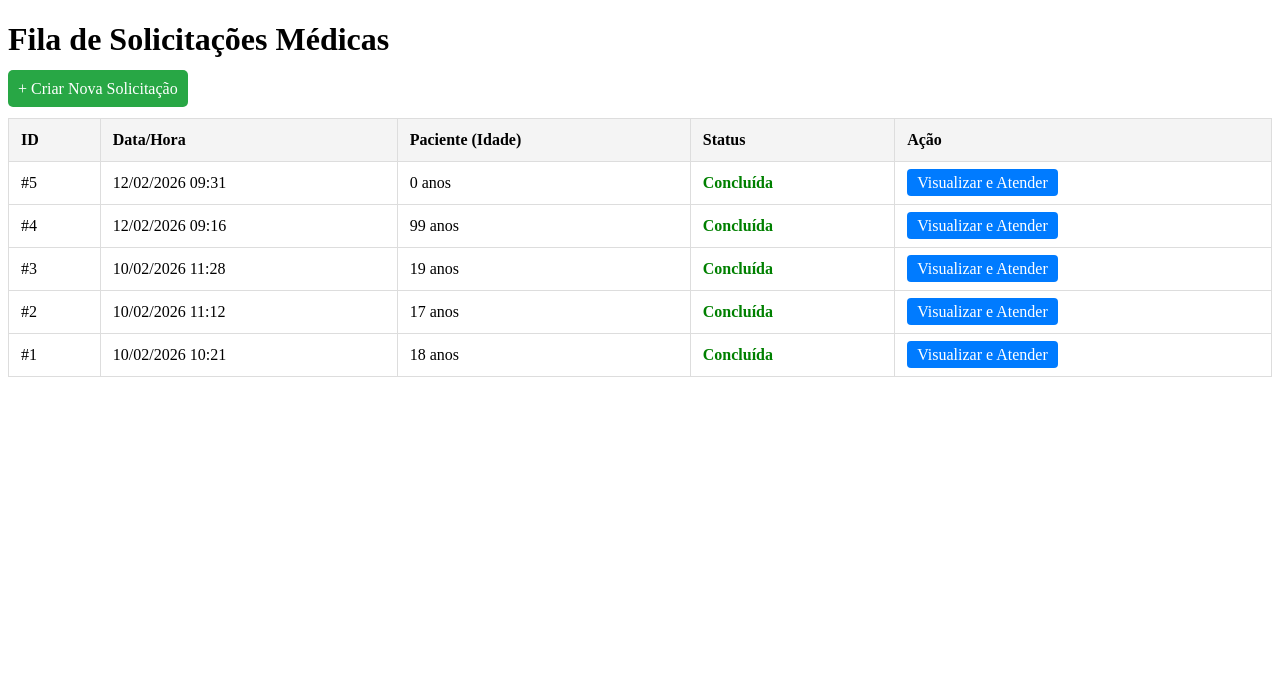
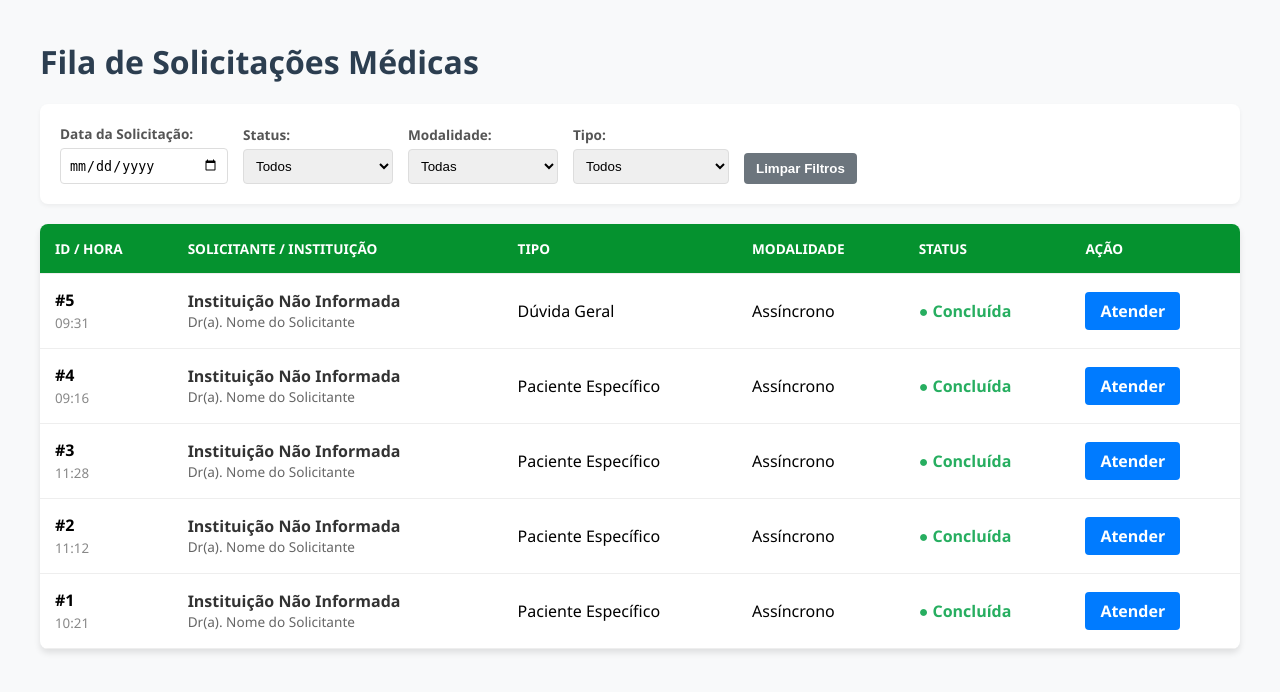
Before and after one commit to lucasnalbuquerque/projeto-pit, a Django app: page /fila/ in a window 1280 px wide. Shown: the top 692 px of the page. Run offline with Django 5.2, Linux system fonts and the light colour scheme; data comes from the database, SQL or seed files in the repository; both versions use the stored data as it was after the commit.

Commit message:
sprint 3: link magico + seguranca
- Model para armazenar Tokens.
- Geração automática do link na criação do caso.
- Rota segura via UUID.
- Tela de acompanhamento.
- Log para testes do link no terminal via Mock
- Melhoria na HUD fila de solicitacoes

```diff
--- a/comandos importantes.txt
+++ b/comandos importantes.txt
@@ -6,7 +6,7 @@ python manage.py runserver
 
 http://127.0.0.1:8000/admin/
 http://127.0.0.1:8000/nova/
-
+http://127.0.0.1:8000/fila/
 
 med_teste / pro_teste
 gTk-Ur9-_N5qW2G
--- a/teleconsultoria/models.py
+++ b/teleconsultoria/models.py
@@ -1,3 +1,5 @@
+import uuid
+from django.utils import timezone
 from django.db import models
 from django.contrib.auth.models import User
 
@@ -122,3 +124,19 @@ class AnexoResposta(models.Model):
 
     def __str__(self):
         return f"Anexo da Resposta #{self.resposta.id}"
+
+# --- MODELO DE LINK MÁGICO ---
+
+class LinkAcesso(models.Model):
+    solicitacao = models.OneToOneField(Solicitacao, on_delete=models.CASCADE, related_name='link_magico')
+    token = models.UUIDField(default=uuid.uuid4, editable=False, unique=True)
+    data_criacao = models.DateTimeField(auto_now_add=True)
+    expirado = models.BooleanField(default=False)
+
+    def is_valido(self):
+        # validade padrão de 7 dias
+        prazo = self.data_criacao + timezone.timedelta(days=7)
+        return timezone.now() < prazo and not self.expirado
+
+    def __str__(self):
+        return f"Token para Solicitacao #{self.solicitacao.id}"
--- a/teleconsultoria/templates/fila_medica.html
+++ b/teleconsultoria/templates/fila_medica.html
@@ -4,55 +4,164 @@
     <meta charset="UTF-8">
     <title>Fila de Atendimento - Telemedicina</title>
     <style>
-        table { width: 100%; border-collapse: collapse; margin-top: 20px; }
-        th, td { border: 1px solid #ddd; padding: 12px; text-align: left; }
-        th { background-color: #f4f4f4; }
-        .status-pendente { color: orange; font-weight: bold; }
-        .status-analise { color: blue; font-weight: bold; }
-        .status-concluido { color: green; font-weight: bold; }
-        .btn { padding: 5px 10px; text-decoration: none; border-radius: 4px; background-color: #007bff; color: white; }
+        body { font-family: 'Segoe UI', sans-serif; margin: 40px; background-color: #f8f9fa; }
+        h1 { color: #2c3e50; }
+
+        .filter-bar { background: white; padding: 20px; border-radius: 8px; box-shadow: 0 2px 4px rgba(0,0,0,0.05); margin-bottom: 20px; display: flex; gap: 15px; align-items: flex-end; flex-wrap: wrap; }
+        .filter-group { display: flex; flex-direction: column; gap: 5px; }
+        .filter-group label { font-size: 0.85em; font-weight: bold; color: #555; }
+        select, input { padding: 8px; border-radius: 4px; border: 1px solid #ddd; min-width: 150px; }
+
+        table { width: 100%; border-collapse: collapse; background: white; border-radius: 8px; overflow: hidden; box-shadow: 0 4px 6px rgba(0,0,0,0.1); }
+        th, td { padding: 15px; text-align: left; border-bottom: 1px solid #eee; }
+        th { background-color: #05922f; color: white; font-weight: 600; text-transform: uppercase; font-size: 0.85em; }
+
+        .inst-nome { display: block; font-weight: bold; color: #333; }
+        .sol-nome { display: block; font-size: 0.85em; color: #666; }
+
+        .status-PENDENTE { color: #f39c12; font-weight: bold; }
+        .status-ANALISE { color: #3498db; font-weight: bold; }
+        .status-CONCLUIDA { color: #27ae60; font-weight: bold; }
+
+        .btn { padding: 8px 15px; text-decoration: none; border-radius: 4px; background-color: #007bff; color: white; transition: 0.3s; font-weight: bold; }
+        .btn:hover { background-color: #0056b3; }
+
+        .btn-limpar { padding: 8px 12px; background: #6c757d; color: white; border: none; border-radius: 4px; cursor: pointer; font-weight: bold; }
+        .btn-limpar:hover { background: #5a6268; }
     </style>
 </head>
 <body>
 
     <h1>Fila de Solicitações Médicas</h1>
 
-    <a href="{% url 'nova_solicitacao' %}" style="background-color: #28a745; color: white; padding: 10px; text-decoration: none; border-radius: 5px;">
-        + Criar Nova Solicitação
-    </a>
+    <div class="filter-bar">
+        <div class="filter-group">
+            <label>Data da Solicitação:</label>
+            <input type="date" id="filterData" onchange="filtrarTabela()">
+        </div>
+        <div class="filter-group">
+            <label>Status:</label>
+            <select id="filterStatus" onchange="filtrarTabela()">
+                <option value="">Todos</option>
+                <option value="PENDENTE">Pendente</option>
+                <option value="ANALISE">Em Análise</option>
+                <option value="CONCLUIDA">Concluída</option>
+            </select>
+        </div>
+        <div class="filter-group">
+            <label>Modalidade:</label>
+            <select id="filterModalidade" onchange="filtrarTabela()">
+                <option value="">Todas</option>
+                <option value="Síncrono">Síncrono</option>
+                <option value="Assíncrono">Assíncrono</option>
+            </select>
+        </div>
+        <div class="filter-group">
+            <label>Tipo:</label>
+            <select id="filterTipo" onchange="filtrarTabela()">
+                <option value="">Todos</option>
+                <option value="Paciente Específico">Paciente Específico</option>
+                <option value="Dúvida Geral">Dúvida Geral</option>
+            </select>
+        </div>
+        <button class="btn-limpar" onclick="limparFiltros()">Limpar Filtros</button>
+    </div>
 
-    <table>
+    <table id="tabelaFila">
         <thead>
             <tr>
-                <th>ID</th>
-                <th>Data/Hora</th>
-                <th>Paciente (Idade)</th>
+                <th>ID / Hora</th>
+                <th>Solicitante / Instituição</th>
+                <th>Tipo</th>
+                <th>Modalidade</th>
                 <th>Status</th>
                 <th>Ação</th>
             </tr>
         </thead>
         <tbody>
             {% for sol in solicitacoes %}
-            <tr>
-                <td>#{{ sol.id }}</td>
-                <td>{{ sol.data_sol|date:"d/m/Y H:i" }}</td>
-                <td>{{ sol.idade_pac }} anos</td>
+            <tr class="linha-solicitacao"
+                data-data="{{ sol.data_sol|date:'Y-m-d' }}"
+                data-status="{{ sol.status }}"
+                data-modalidade="{{ sol.get_tipo_atendimento_display }}"
+                data-tipo="{% if sol.idade_pac > 0 %}Paciente Específico{% else %}Dúvida Geral{% endif %}">
+
                 <td>
-                    <span class="{% if sol.status == 'PENDENTE' %}status-pendente{% elif sol.status == 'ANALISE' %}status-analise{% else %}status-concluido{% endif %}">
-                        {{ sol.get_status_display }}
+                    <strong>#{{ sol.id }}</strong><br>
+                    <small style="color: #888;">{{ sol.data_sol|date:"H:i" }}</small>
+                </td>
+
+                <td>
+                    <span class="inst-nome">{{ sol.instituicao|default:"Instituição Não Informada" }}</span>
+                    <span class="sol-nome">Dr(a). {{ sol.profissional.user.get_full_name|default:"Nome do Solicitante" }}</span>
+                </td>
+
+                <td>
+                    {% if sol.idade_pac > 0 %}
+                        Paciente Específico
+                    {% else %}
+                        Dúvida Geral
+                    {% endif %}
+                </td>
+
+                <td>
+                    {{ sol.get_tipo_atendimento_display }}
+                </td>
+
+                <td>
+                    <span class="status-{{ sol.status }}">
+                        ● {{ sol.get_status_display }}
                     </span>
                 </td>
+
                 <td>
-                    <a href="{% url 'detalhe_caso' sol.id %}" class="btn">Visualizar e Atender</a>
+                    <a href="{% url 'detalhe_caso' sol.id %}" class="btn">Atender</a>
                 </td>
             </tr>
             {% empty %}
             <tr>
-                <td colspan="5" style="text-align: center;">Nenhuma solicitação na fila no momento.</td>
+                <td colspan="6" style="text-align: center; padding: 40px;">Nenhuma solicitação encontrada.</td>
             </tr>
             {% endfor %}
         </tbody>
     </table>
 
+    <script>
+        function filtrarTabela() {
+            const dataFiltro = document.getElementById('filterData').value;
+            const status = document.getElementById('filterStatus').value;
+            const modalidade = document.getElementById('filterModalidade').value;
+            const tipo = document.getElementById('filterTipo').value;
+
+            const linhas = document.querySelectorAll('.linha-solicitacao');
+
+            linhas.forEach(linha => {
+                const dataLinha = linha.getAttribute('data-data');
+                const statusLinha = linha.getAttribute('data-status');
+                const modLinha = linha.getAttribute('data-modalidade');
+                const tipoLinha = (linha.getAttribute('data-tipo') || "").trim();
+
+                const matchData = dataFiltro === "" || dataLinha === dataFiltro;
+                const matchStatus = status === "" || statusLinha === status;
+                const matchMod = modalidade === "" || modLinha === modalidade;
+                const matchTipo = tipo === "" || tipoLinha === tipo;
+
+                if (matchData && matchStatus && matchMod && matchTipo) {
+                    linha.style.display = "";
+                } else {
+                    linha.style.display = "none";
+                }
+            });
+        }
+
+        function limparFiltros() {
+            document.getElementById('filterData').value = "";
+            document.getElementById('filterStatus').value = "";
+            document.getElementById('filterModalidade').value = "";
+            document.getElementById('filterTipo').value = "";
+            filtrarTabela();
+        }
+    </script>
+
 </body>
 </html>
--- a/teleconsultoria/urls.py
+++ b/teleconsultoria/urls.py
@@ -6,4 +6,5 @@ urlpatterns = [
     path('fila/', views.fila_medica, name='fila_medica'),
     path('detalhe/<int:sol_id>/', views.detalhe_caso, name='detalhe_caso'),
     path('responder/<int:sol_id>/', views.responder_solicitacao, name='responder_solicitacao'),
+    path('acompanhar/<uuid:token>/', views.acompanhar_caso, name='acompanhar_caso'),
 ]
--- a/teleconsultoria/views.py
+++ b/teleconsultoria/views.py
@@ -1,5 +1,5 @@
 from django.shortcuts import render, redirect, get_object_or_404
-from .models import Solicitacao, Resposta, Profissional, Medica, AnexoSolicitacao, AnexoResposta
+from .models import Solicitacao, Resposta, Profissional, Medica, AnexoSolicitacao, AnexoResposta, LinkAcesso
 from datetime import datetime, timedelta
 
 # view: nova solicitação
@@ -37,6 +37,16 @@ def nova_solicitacao(request):
                 horario_limite=prazo_limite.time(),
                 status='PENDENTE'
             )
+
+        # gera o link mágico automaticamente para a nova solicitação
+        link_obj = LinkAcesso.objects.create(solicitacao=nova_sol)
+
+        # --- LOG PARA TESTE (Exibe o link no terminal) ---
+        url_acompanhamento = request.build_absolute_uri(f'/acompanhar/{link_obj.token}/')
+        print("\n" + "="*60)
+        print(f"NOVO CASO CRIADO: Solicitação #{nova_sol.id}")
+        print(f"LINK MÁGICO DE ACESSO: {url_acompanhamento}")
+        print("="*60 + "\n")
 
         arquivos = request.FILES.getlist('anexos')
         for f in arquivos:
@@ -76,3 +86,13 @@ def responder_solicitacao(request, sol_id):
         return redirect('fila_medica')
 
     return render(request, 'responder.html', {'sol': solicitacao})
+
+# view protegida por token para o solicitante acompanhar o caso
+def acompanhar_caso(request, token):
+    link = get_object_or_404(LinkAcesso, token=token)
+
+    # bloqueia acesso se o token estiver expirado ou invalidado
+    if not link.is_valido():
+        return render(request, 'link_expirado.html', status=403)
+
+    return render(request, 'acompanhar_caso.html', {'sol': link.solicitacao})
```
Also changed, not shown: teleconsultoria/templates/acompanhar_caso.html (added, +158 -0 lines), teleconsultoria/templates/link_expirado.html (added, +76 -0 lines), db.sqlite3, teleconsultoria/migrations/0004_linkacesso.py (added).
